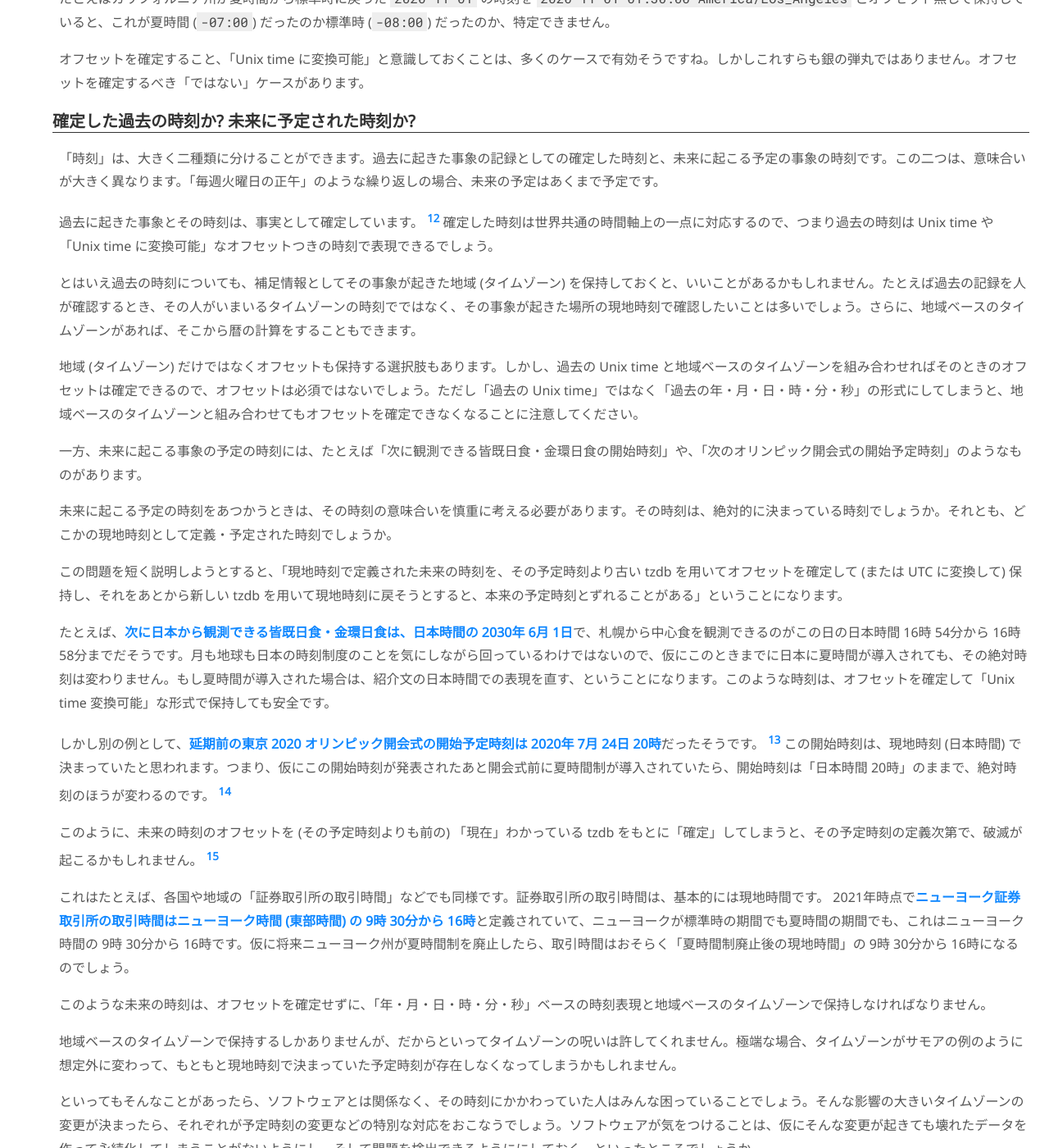
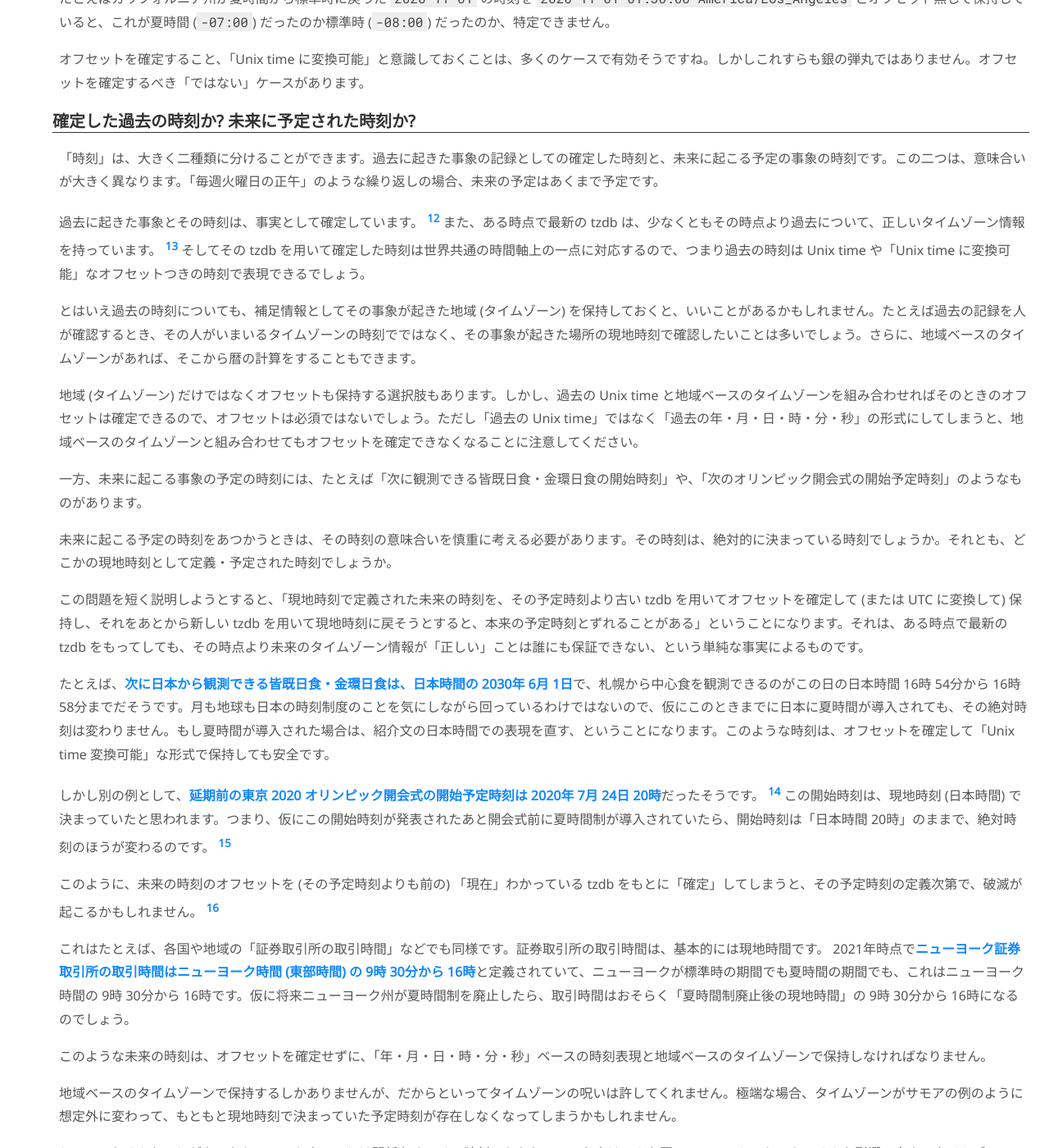
Before and after one commit to dmikurube/writings, a Jekyll site: the page built from articles/curse-of-timezones-impl-ja.md, in a window 1280 px wide and 1400 px high, scrolled down 3249 px. Shown: the whole window at 82% size. Built offline with Jekyll 4.4.1, drawn with Linux system fonts in a browser that asks for light colours; some of the changed text lies outside the part shown.

Commit message:
Using tzdb about the past and the future

```diff
--- a/articles/curse-of-timezones-impl-ja.md
+++ b/articles/curse-of-timezones-impl-ja.md
@@ -116,9 +116,10 @@ Unix time そのものでなくても、「Unix time に変換可能」な形式
 
 「時刻」は、大きく二種類に分けることができます。過去に起きた事象の記録としての確定した時刻と、未来に起こる予定の事象の時刻です。この二つは、意味合いが大きく異なります。「毎週火曜日の正午」のような繰り返しの場合、未来の予定はあくまで予定です。
 
-過去に起きた事象とその時刻は、事実として確定しています。 [^steins-gate] 確定した時刻は世界共通の時間軸上の一点に対応するので、つまり過去の時刻は Unix time や「Unix time に変換可能」なオフセットつきの時刻で表現できるでしょう。
+過去に起きた事象とその時刻は、事実として確定しています。 [^steins-gate] また、ある時点で最新の tzdb は、少なくともその時点より過去について、正しいタイムゾーン情報を持っています。 [^past-tzdb] そしてその tzdb を用いて確定した時刻は世界共通の時間軸上の一点に対応するので、つまり過去の時刻は Unix time や「Unix time に変換可能」なオフセットつきの時刻で表現できるでしょう。
 
 [^steins-gate]: 相対論とか[シュタインズ・ゲートの選択](https://ja.wikipedia.org/wiki/STEINS;GATE)とかは忘れましょう。
+[^past-tzdb]: tzdb の過去の情報に間違いが見つかることもあるので、これは実は確実に正しいわけではありません。しかし常にそこまで疑ってかかるのはあまり現実的ではなく、ひとまずその可能性を無視した設計にするのは許容範囲なのではないかと思います。間違いが見つかるのは、多くは直近の情報ではなく、たとえば 1980年代など一昔前の情報であることが多い、というのもあります。
 
 とはいえ過去の時刻についても、補足情報としてその事象が起きた地域 (タイムゾーン) を保持しておくと、いいことがあるかもしれません。たとえば過去の記録を人が確認するとき、その人がいまいるタイムゾーンの時刻でではなく、その事象が起きた場所の現地時刻で確認したいことは多いでしょう。さらに、地域ベースのタイムゾーンがあれば、そこから暦の計算をすることもできます。
 
@@ -128,7 +129,7 @@ Unix time そのものでなくても、「Unix time に変換可能」な形式
 
 未来に起こる予定の時刻をあつかうときは、その時刻の意味合いを慎重に考える必要があります。その時刻は、絶対的に決まっている時刻でしょうか。それとも、どこかの現地時刻として定義・予定された時刻でしょうか。
 
-この問題を短く説明しようとすると、「現地時刻で定義された未来の時刻を、その予定時刻より古い tzdb を用いてオフセットを確定して (または UTC に変換して) 保持し、それをあとから新しい tzdb を用いて現地時刻に戻そうとすると、本来の予定時刻とずれることがある」ということになります。
+この問題を短く説明しようとすると、「現地時刻で定義された未来の時刻を、その予定時刻より古い tzdb を用いてオフセットを確定して (または UTC に変換して) 保持し、それをあとから新しい tzdb を用いて現地時刻に戻そうとすると、本来の予定時刻とずれることがある」ということになります。それは、ある時点で最新の tzdb をもってしても、その時点より未来のタイムゾーン情報が「正しい」ことは誰にも保証できない、という単純な事実によるものです。
 
 たとえば、[次に日本から観測できる皆既日食・金環日食は、日本時間の 2030年 6月 1日](https://www.nao.ac.jp/astro/sky/2020/06-topics03.html)で、札幌から中心食を観測できるのがこの日の日本時間 16時 54分から 16時 58分までだそうです。月も地球も日本の時刻制度のことを気にしながら回っているわけではないので、仮にこのときまでに日本に夏時間が導入されても、その絶対時刻は変わりません。もし夏時間が導入された場合は、紹介文の日本時間での表現を直す、ということになります。このような時刻は、オフセットを確定して「Unix time 変換可能」な形式で保持しても安全です。
 
```
